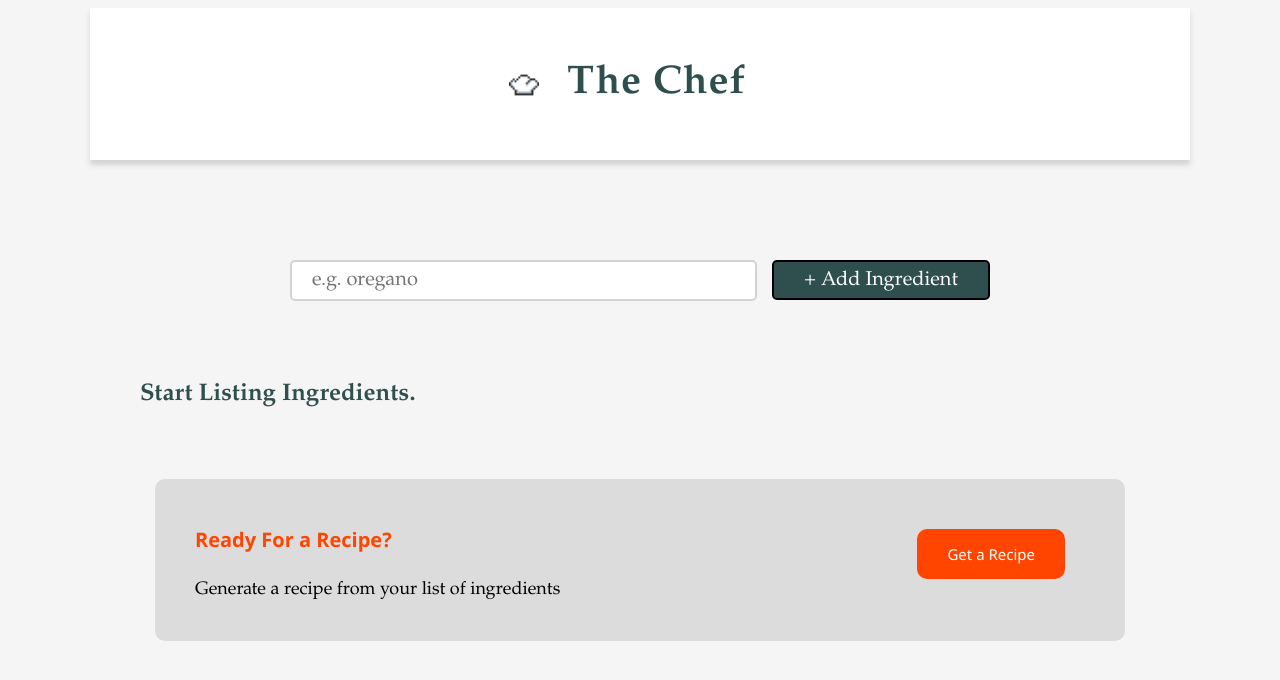
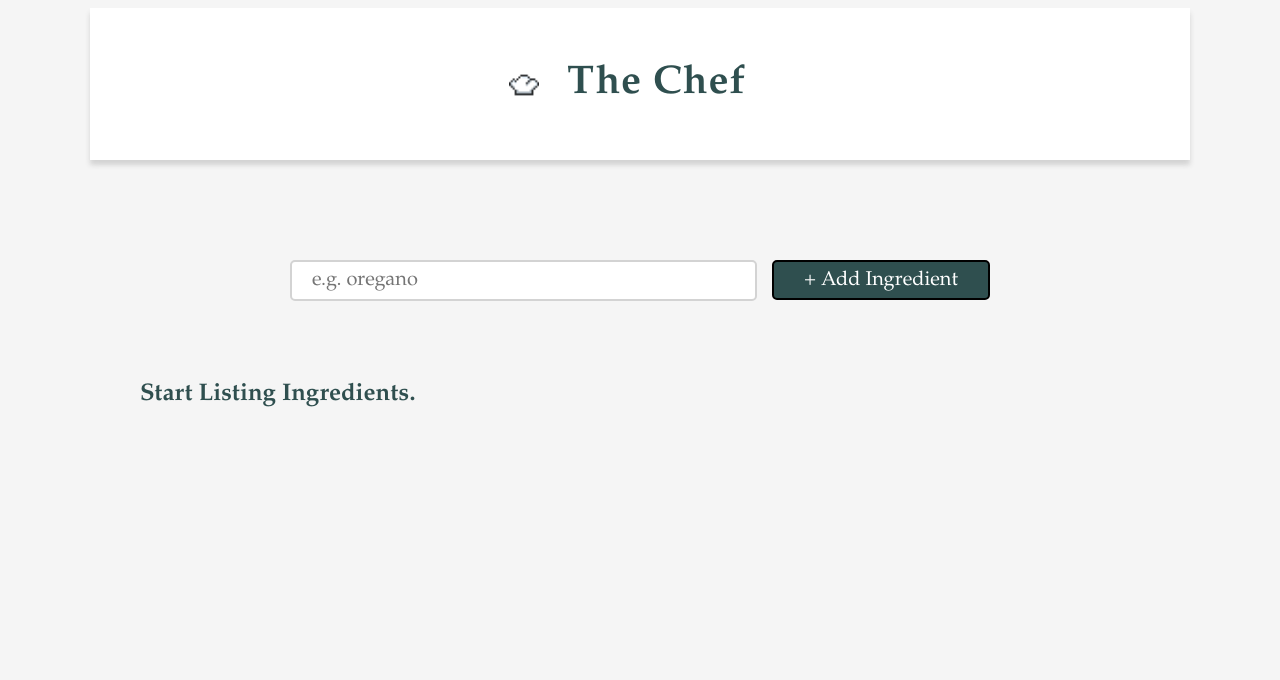
Before and after one commit to JoannaGeorg/ReactPractice, a React (Vite) app in the folder chef-claude-project/: page / in a window 1280 px wide. Shown: the top 680 px of the page. Built offline with nearby package versions, Linux system fonts and the light colour scheme.

Commit message:
Added Conditional expressions.

```diff
--- a/chef-claude-project/src/App.jsx
+++ b/chef-claude-project/src/App.jsx
@@ -1,7 +1,6 @@
 import { useState } from 'react'
 import Header from './components/header'
 import Form from './components/form'
-import ReadyForRecipe from './components/recipe'
 import './App.css'
 
 function App() {
@@ -9,7 +8,6 @@ function App() {
     <>
       <Header />
       <Form />
-      <ReadyForRecipe />
     </>
   )
 }
--- a/chef-claude-project/src/components/form.jsx
+++ b/chef-claude-project/src/components/form.jsx
@@ -1,5 +1,6 @@
 import React from "react"
 import PrintIngredientsList from "./print_ingredients"
+import ReadyForRecipe from "./recipe"
 
 function addIngredient() {
   console.log('clicking')
@@ -32,6 +33,8 @@ export default function Form() {
         <button className="add-button" onClick={addIngredient}>+ Add Ingredient</button>
       </form>
       <PrintIngredientsList ingredients={ingredientsList} />
+
+      {(ingredientsList.length != 0) && <ReadyForRecipe />}
     </>
   )
 }
--- a/chef-claude-project/src/components/print_ingredients.jsx
+++ b/chef-claude-project/src/components/print_ingredients.jsx
@@ -2,7 +2,9 @@
 export default function PrintIngredientsList({ingredients}) {
   return (
     <div className="ingredient-list-container">
+
       {(ingredients.length != 0) ? <h2 className="ingredients-title">Ingredients on Hand:</h2>: <h2 className="ingredients-title">Start Listing Ingredients.</h2>}
+
       {ingredients.map((ingredient) => {
       return (
         <PrintIngredients
@@ -10,6 +12,7 @@ export default function PrintIngredientsList({ingredients}) {
           key={ingredient.id}
         />)
       })}
+
     </div>
   )
 }
```
